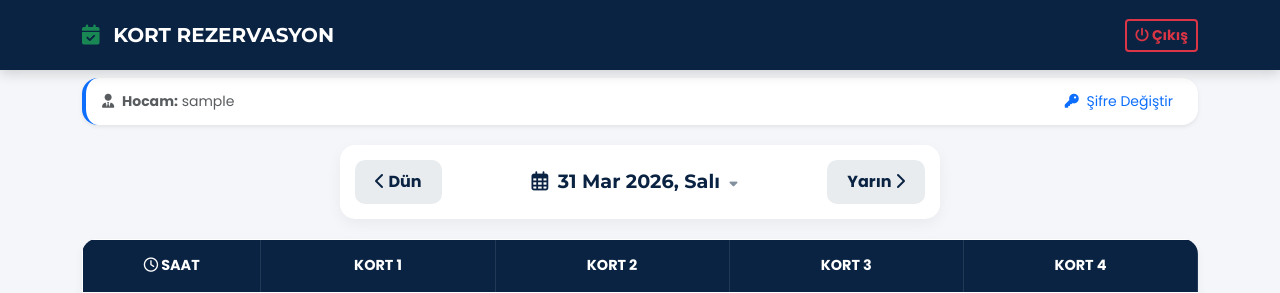
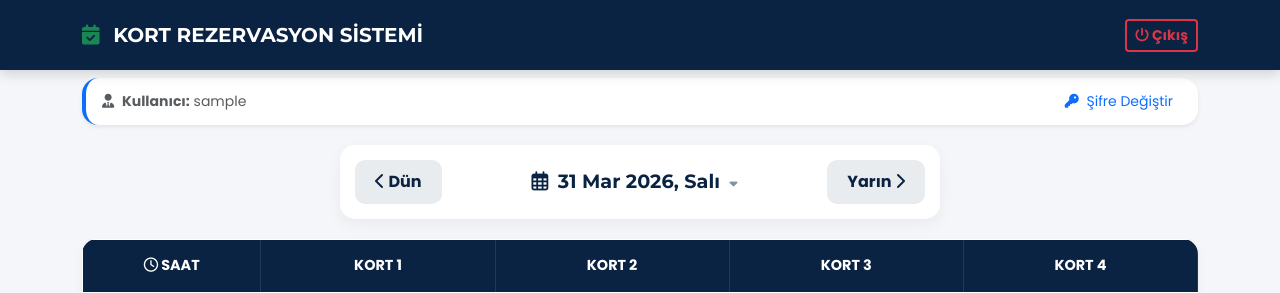
Before and after one commit to sahinbingol85/ahalteke, a Django app: page /rezervasyon/ in a window 1280 px wide. Shown: the top 293 px of the page. Run offline with Django 5.2, Linux system fonts and the light colour scheme; the visitor is signed in with stand-in values (Sample User, id 1); data that the repository does not hold is empty; some libraries are stand-ins or nearby versions.

Commit message:
Update rezervasyon.html

```diff
--- a/core/templates/core/rezervasyon.html
+++ b/core/templates/core/rezervasyon.html
@@ -70,7 +70,7 @@
     <nav class="navbar navbar-dark">
         <div class="container d-flex justify-content-between align-items-center">
             <div class="navbar-brand m-0">
-                <i class="fa-solid fa-calendar-check text-success me-2"></i> KORT REZERVASYON
+                <i class="fa-solid fa-calendar-check text-success me-2"></i> KORT REZERVASYON SİSTEMİ
             </div>
 
             <div class="d-flex align-items-center">
@@ -84,7 +84,7 @@
     <div class="container mt-2">
         <div class="d-flex justify-content-between align-items-center p-2 px-3 bg-white shadow-sm rounded-4 border-start border-4 border-primary">
             <div class="small text-muted">
-                <i class="fa-solid fa-user-tie me-1"></i> <strong>Hocam:</strong> {{ request.user.username }}
+                <i class="fa-solid fa-user-tie me-1"></i> <strong>Kullanıcı:</strong> {{ request.user.username }}
             </div>
             <a href="{% url 'sifre_degistir' %}" class="btn btn-link btn-sm text-decoration-none text-primary fw-600">
                 <i class="fa-solid fa-key me-1"></i> Şifre Değiştir
```
